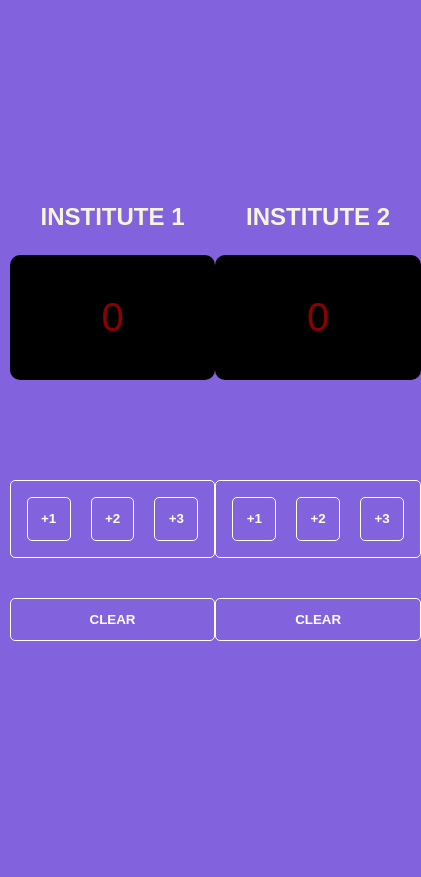
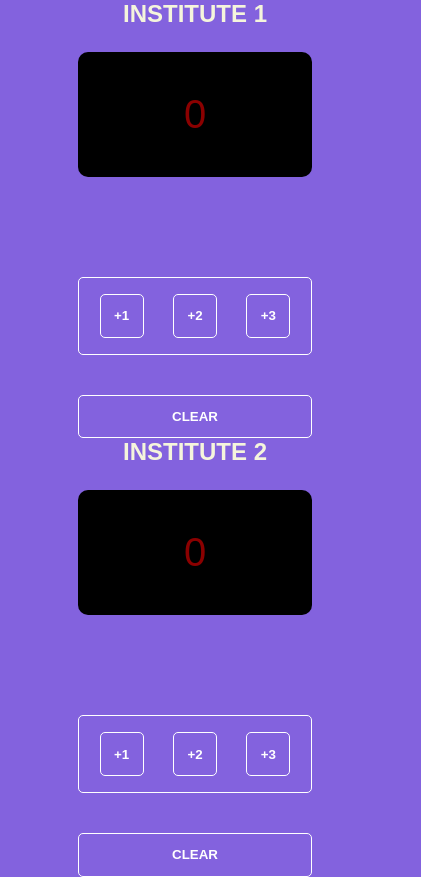
Before and after one commit to Karunya001/My-first-repositary, a plain HTML site: page index.html in a window 390 px wide. Shown: the whole page, 421 px wide, since content can reach past the window. Before the commit the page ends 844 px from the top, so only its background shows below. Drawn offline with Linux system fonts and the light colour scheme; a web font is replaced by a local one.

Commit message:
Update style.css

```diff
--- a/style.css
+++ b/style.css
@@ -54,7 +54,21 @@ body{
 .clear-btn{
     width: 100%;
 }
-.button-group, .btn:hover, .clear-btn:hover{
-    background-color: transparent;
+.button-group .btn:hover,
+.clear-btn:hover{
+    background-color: white;
     color:black;
 }
+@media (max-width: 600px){
+    .container{
+        flex-direction: column;
+        width: 60%;
+        height: 100vh;
+    }
+    .responsive-sub-container{
+        margin: 2em 0 3em;
+    }
+    .responsive-clear-btn{
+        margin-bottom:2.5em;
+    }
+}
```
